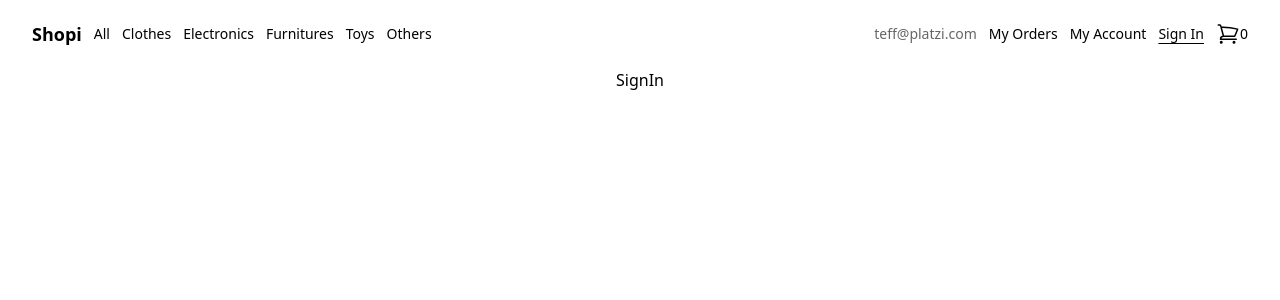
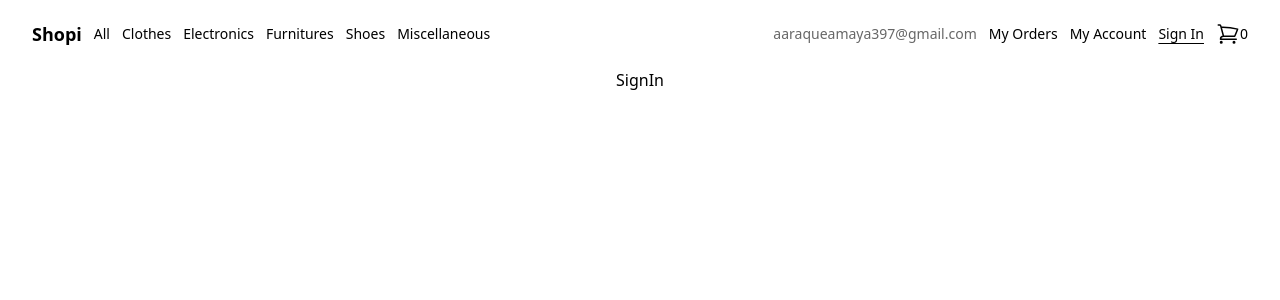
Before and after one commit to Mono-A3/e-commerce-shopi, a React (Vite) app: page /sign-in in a window 1280 px wide. Shown: the top 300 px of the page. Built offline with nearby package versions, Linux system fonts and the light colour scheme; no server answers.

Commit message:
[UPDATE] Corrigiendo bugs de la aplicación

```diff
--- a/src/Components/CheckoutSideMenu/index.jsx
+++ b/src/Components/CheckoutSideMenu/index.jsx
@@ -22,7 +22,7 @@ const CheckoutSideMenu = () => {
 
     context.setOrder([...context.order, orderToAdd]);
     context.setCartProducts([]);
-    context.setCount(0);
+    context.setSearchByTitle(null);
 
     context.closeCheckoutSideMenu();
   };
--- a/src/Components/Navbar/index.jsx
+++ b/src/Components/Navbar/index.jsx
@@ -43,32 +43,32 @@ const Navbar = () => {
           <NavLink
             to='/furnitures'
             className={({ isActive }) => (isActive ? activeStyle : undefined)}
-            onClick={() => context.setSearchByCategory('furnitures')}
+            onClick={() => context.setSearchByCategory('furniture')}
           >
             Furnitures
           </NavLink>
         </li>
         <li>
           <NavLink
-            to='/toys'
+            to='/shoes'
             className={({ isActive }) => (isActive ? activeStyle : undefined)}
-            onClick={() => context.setSearchByCategory('toys')}
+            onClick={() => context.setSearchByCategory('shoes')}
           >
-            Toys
+            Shoes
           </NavLink>
         </li>
         <li>
           <NavLink
-            to='/others'
+            to='/miscellaneous'
             className={({ isActive }) => (isActive ? activeStyle : undefined)}
-            onClick={() => context.setSearchByCategory('others')}
+            onClick={() => context.setSearchByCategory('miscellaneous')}
           >
-            Others
+            Miscellaneous
           </NavLink>
         </li>
       </ul>
       <ul className='flex items-center gap-3'>
-        <li className='text-black/60'>teff@platzi.com</li>
+        <li className='text-black/60'>aaraqueamaya397@gmail.com</li>
         <li>
           <NavLink to='/my-orders' className={({ isActive }) => (isActive ? activeStyle : undefined)}>
             My Orders
@@ -84,7 +84,7 @@ const Navbar = () => {
             Sign In
           </NavLink>
         </li>
-        <li className='flex items-center'>
+        <li className='flex items-center cursor-pointer'>
           <svg
             xmlns='http://www.w3.org/2000/svg'
             fill='none'
@@ -92,6 +92,7 @@ const Navbar = () => {
             strokeWidth={1.5}
             stroke='currentColor'
             className='size-6'
+            onClick={() => context.openCheckoutSideMenu()}
           >
             <path
               strokeLinecap='round'
@@ -99,7 +100,7 @@ const Navbar = () => {
               d='M2.25 3h1.386c.51 0 .955.343 1.087.835l.383 1.437M7.5 14.25a3 3 0 0 0-3 3h15.75m-12.75-3h11.218c1.121-2.3 2.1-4.684 2.924-7.138a60.114 60.114 0 0 0-16.536-1.84M7.5 14.25 5.106 5.272M6 20.25a.75.75 0 1 1-1.5 0 .75.75 0 0 1 1.5 0Zm12.75 0a.75.75 0 1 1-1.5 0 .75.75 0 0 1 1.5 0Z'
             />
           </svg>
-          <div>{context.count}</div>
+          <div>{context.cartProducts.length}</div>
         </li>
       </ul>
     </nav>
--- a/src/Pages/App/index.jsx
+++ b/src/Pages/App/index.jsx
@@ -17,8 +17,8 @@ const AppRoutes = () => {
     { path: '/clothes', element: <Home /> },
     { path: '/electronics', element: <Home /> },
     { path: '/furnitures', element: <Home /> },
-    { path: '/toys', element: <Home /> },
-    { path: '/others', element: <Home /> },
+    { path: '/shoes', element: <Home /> },
+    { path: '/miscellaneous', element: <Home /> },
     { path: '/my-account', element: <MyAccount /> },
     { path: '/my-order', element: <MyOrder /> },
     { path: '/my-orders', element: <MyOrders /> },
--- a/src/Pages/Home/index.jsx
+++ b/src/Pages/Home/index.jsx
@@ -7,14 +7,10 @@ function Home() {
   const context = useContext(ShoppingCartContext);
 
   const renderView = () => {
-    if (context.searchByTitle?.length > 0) {
-      if (context.filteredItems?.length > 0) {
-        return context.filteredItems?.map((item) => <Card key={item.id} data={item} />);
-      } else {
-        return <div>We don't have "{context.searchByTitle}"</div>;
-      }
+    if (context.filteredItems?.length > 0) {
+      return context.filteredItems?.map((item) => <Card key={item.id} data={item} />);
     } else {
-      return context.items?.map((item) => <Card data={item} key={item.id} />);
+      return <div>We don't have "{context.searchByTitle}"</div>;
     }
   };
 
```
Also changed, not shown: 2 other files (tests, documents, lock files or other folders).
